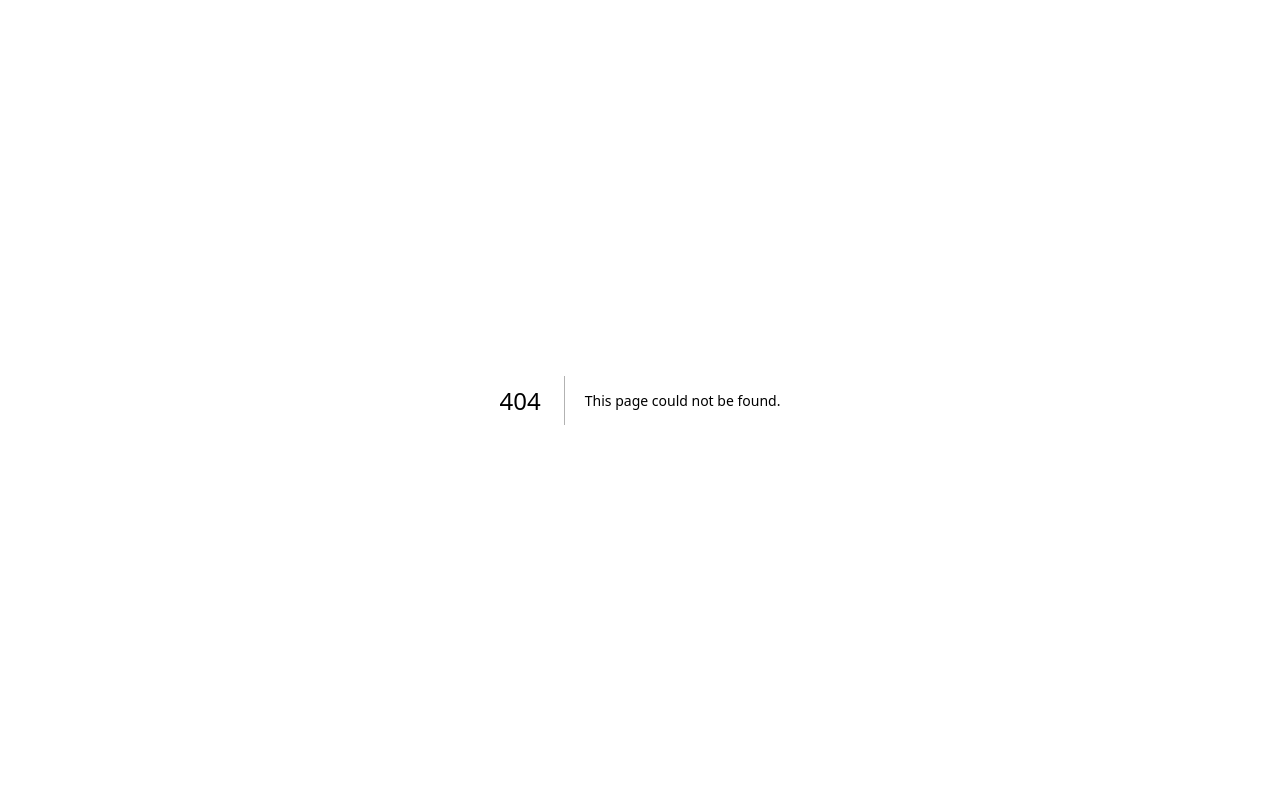
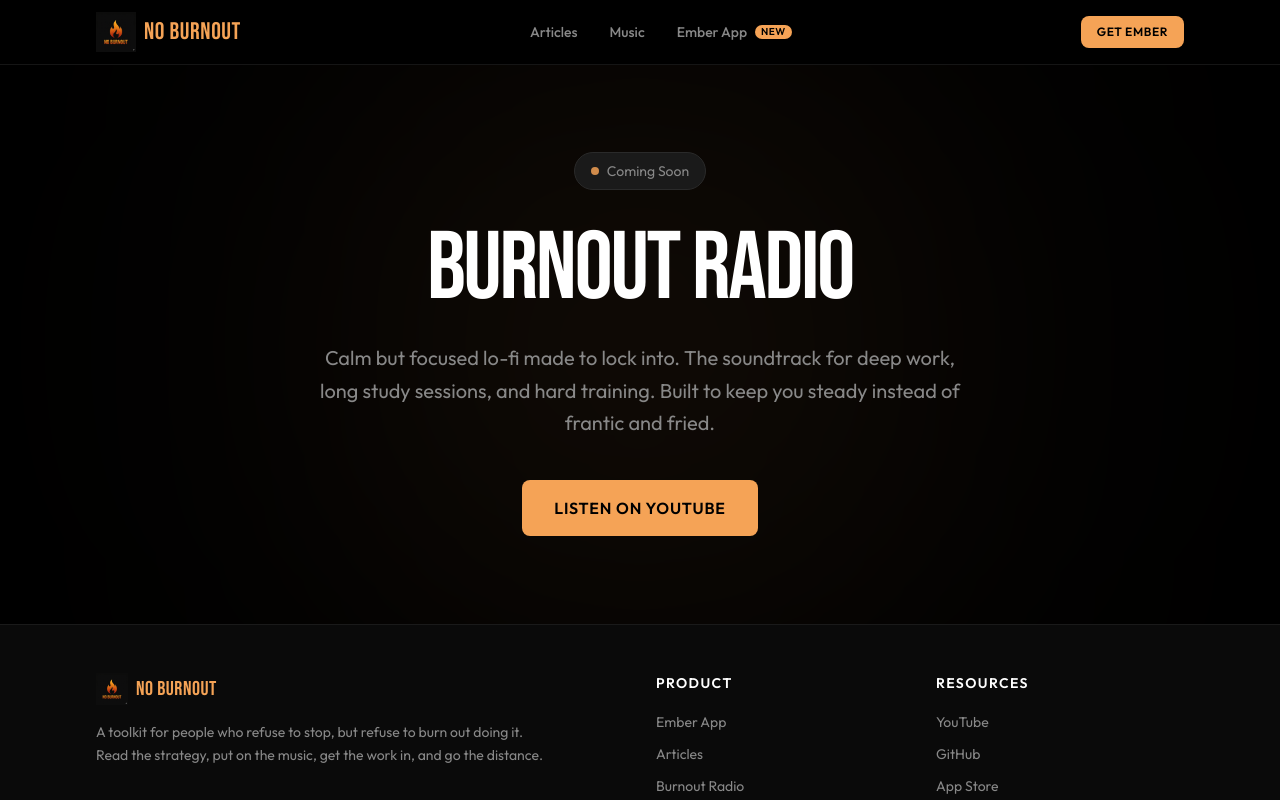
Before and after one commit to HealthNoteLabs/RUNSTR-Website, a Next.js app: page /music in a window 1280 px wide. Before the commit this address had no page. Shown: the top 800 px of the page. Built offline with nearby package versions, Linux system fonts and the light colour scheme.

Commit message:
feat: add Burnout Radio coming-soon music page

```diff
--- /dev/null
+++ b/src/app/music/page.tsx
@@ -0,0 +1,34 @@
+import { Header, Footer } from "@/components/layout";
+import { Container, Button } from "@/components/ui";
+import { YOUTUBE_URL } from "@/lib/constants";
+
+export default function MusicPage() {
+  return (
+    <>
+      <Header />
+      <main className="pt-16">
+        <section className="relative min-h-[70vh] flex items-center overflow-hidden">
+          <div className="absolute top-1/2 left-1/2 -translate-x-1/2 -translate-y-1/2 w-[600px] h-[600px] bg-[var(--accent)]/8 rounded-full blur-[160px]" />
+          <Container className="relative z-10 py-20 text-center">
+            <div className="inline-flex items-center gap-2 px-4 py-2 rounded-full bg-[var(--background-card)] border border-[var(--border)] mb-8">
+              <span className="w-2 h-2 bg-[var(--accent)] rounded-full animate-pulse" />
+              <span className="text-sm text-[var(--text-secondary)]">Coming Soon</span>
+            </div>
+            <h1 className="font-display text-6xl sm:text-7xl md:text-8xl tracking-tight text-[var(--foreground)] mb-6">
+              BURNOUT RADIO
+            </h1>
+            <p className="text-lg sm:text-xl text-[var(--text-secondary)] max-w-2xl mx-auto leading-relaxed mb-10">
+              Calm but focused lo-fi made to lock into. The soundtrack for deep
+              work, long study sessions, and hard training. Built to keep you
+              steady instead of frantic and fried.
+            </p>
+            <Button href={YOUTUBE_URL} external size="lg">
+              Listen on YouTube
+            </Button>
+          </Container>
+        </section>
+      </main>
+      <Footer />
+    </>
+  );
+}
```
